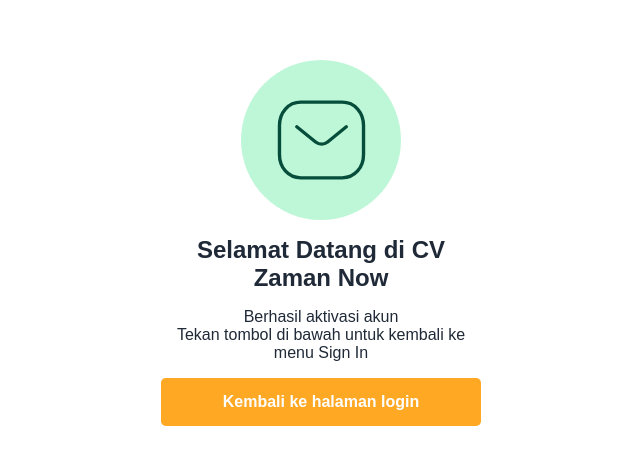
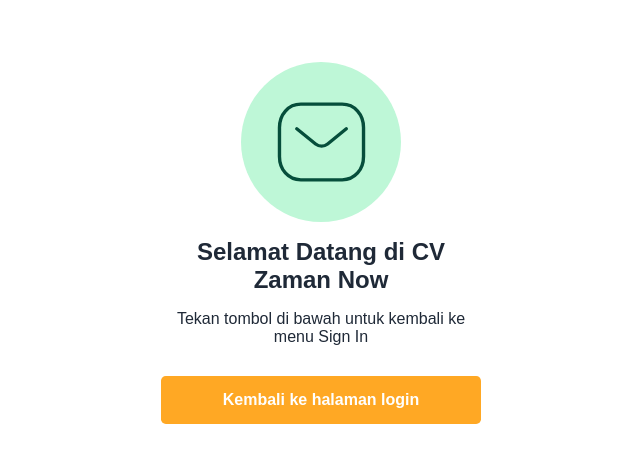
Before and after one commit to RNekoCloud/success-message, a React (Vite) app: page / in a window 1280 px wide. Shown: the part 157-622 px from the top of the page, without its empty margins (319-959 px from the left). Built offline with nearby package versions, Linux system fonts and the light colour scheme.

Commit message:
refactor: delete text

```diff
--- a/src/components/successRegister/Success.style.ts
+++ b/src/components/successRegister/Success.style.ts
@@ -50,7 +50,7 @@ text-align: center;
 `;
 
 export const Button = styled.button`
-margin: 1rem 0 0 0;
+margin: 1.9rem 0 0 0;
 border:none;
 height: 3rem;
 background-color: #FFA824;
--- a/src/components/successRegister/Success.tsx
+++ b/src/components/successRegister/Success.tsx
@@ -19,7 +19,6 @@ export const Success = () => {
             </ImageWrapper>
             <Information>
                <Greeting>Selamat Datang di CV Zaman Now</Greeting>
-               <Text>Berhasil aktivasi akun</Text>
                <Text>Tekan tombol di bawah untuk kembali ke menu Sign In</Text>
                <Button>Kembali ke halaman login</Button>
             </Information>
```
